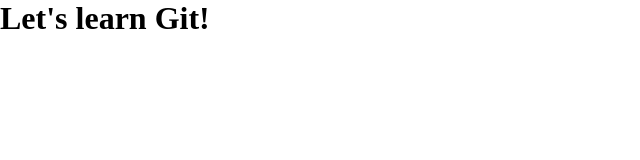
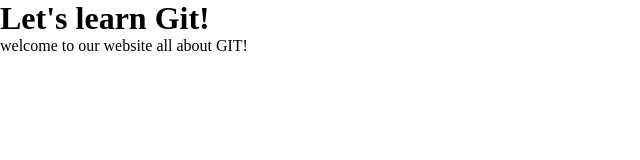
Before and after one commit to bipinkris-git/Git-Demo, a plain HTML site: page index.html in a window 1280 px wide. Shown: the whole page, without its empty margins (0-640 px from the left). Drawn offline with Linux system fonts and the light colour scheme; files that its build step writes are made by us from their sources.

Commit message:
add welcome message

```diff
--- a/index.html
+++ b/index.html
@@ -8,5 +8,6 @@
     </head>
     <body>
         <h1> Let's learn Git!</h1>
+        <p>welcome to our website all about GIT!</p>
     </body>
     </html>
```
